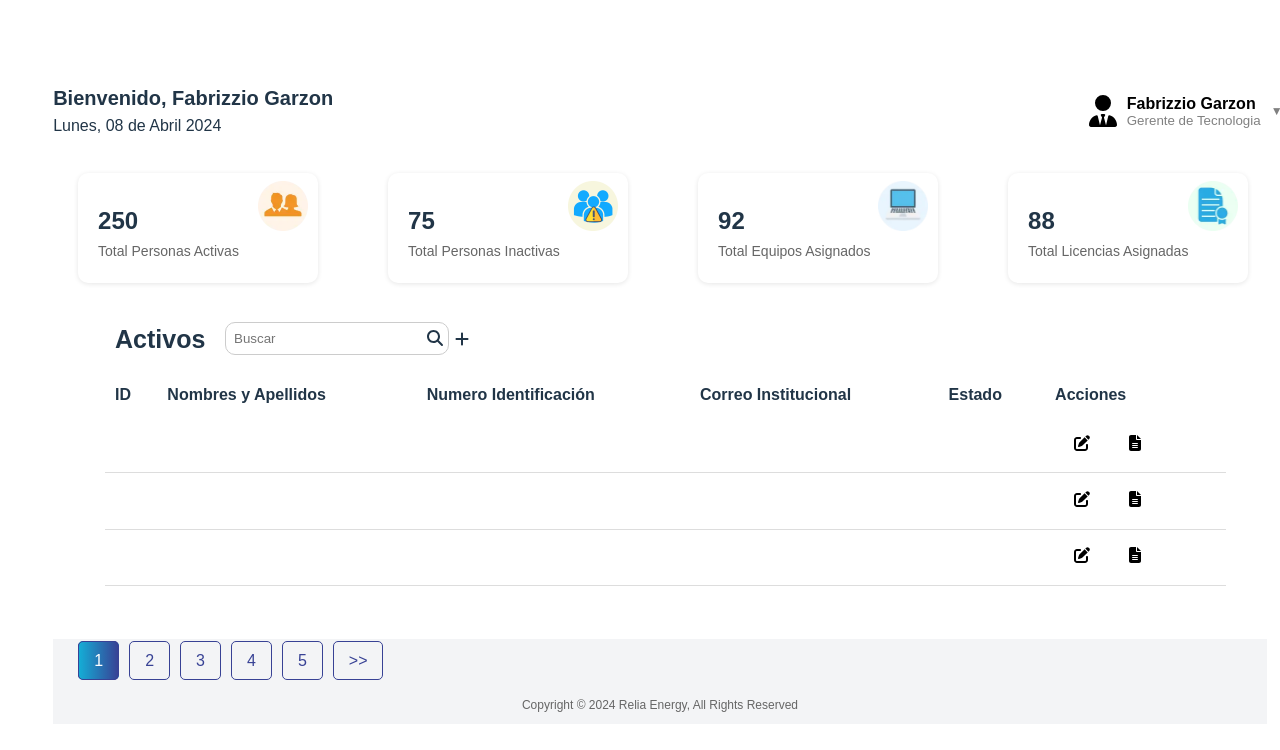
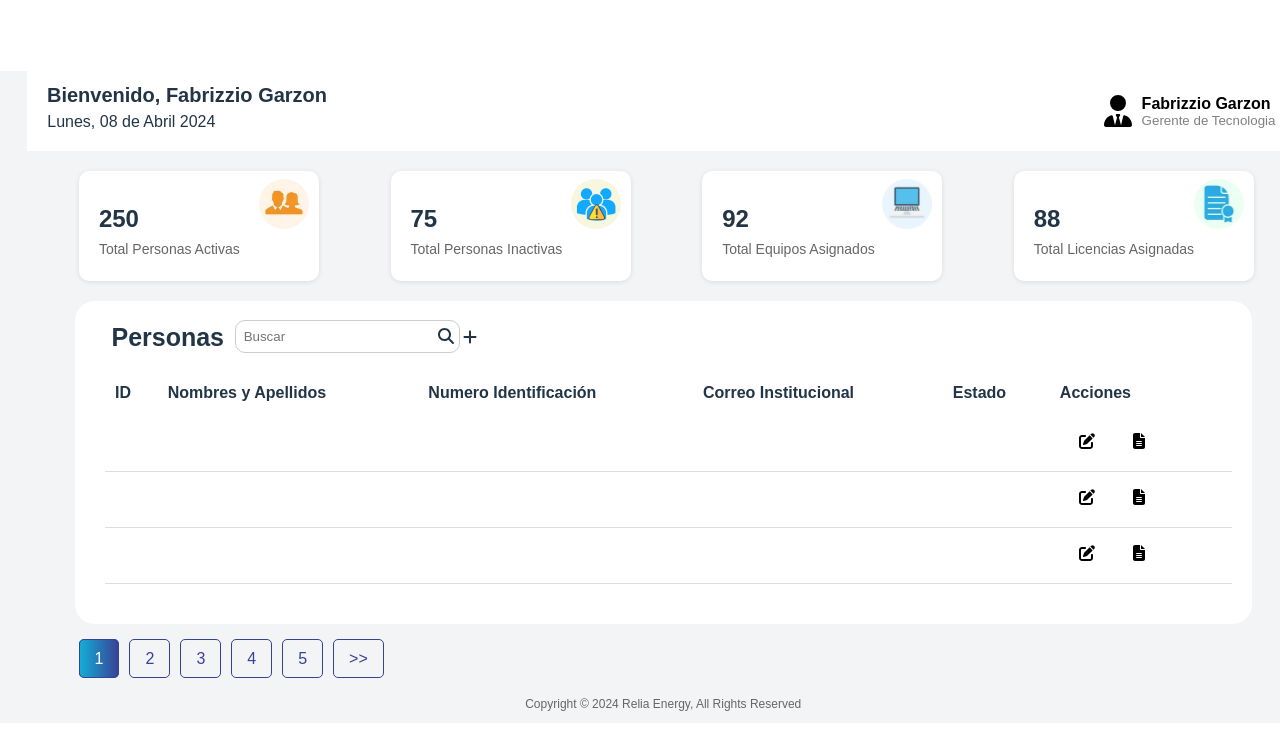
Before and after one commit to Jefersonbarretosanchez/InventariosActivosTI, a React (Vite) app in the folder frontend/: page /personas in a window 1280 px wide. Shown: the top 750 px of the page. Built offline with nearby package versions, Linux system fonts and the light colour scheme.

Commit message:
arreglo porcentajes

```diff
--- a/frontend/src/assets/Estilos/activos.css
+++ b/frontend/src/assets/Estilos/activos.css
@@ -2,7 +2,7 @@
     background-color: white;
     display: flex;
     justify-content: space-between;
-    padding: 10px 20px;
+    padding: 1% 1.5%;
     align-items: center;
     width: 93.9%;
     margin-top: -0.5%;
@@ -11,28 +11,26 @@
 
 .header h1 {
     margin: 0;
-    font-size: 20px;
-    margin-left: 6px;
-    margin-top: 8px;
+    font-size: 125%;
 }
 
 .header p {
-    margin: 5px 0;
-    margin-left: 6px;
+    margin: 1.5%;
+    margin-left: 0.1%;
 }
 
 .menu-login {
     position: relative;
     display: inline-block;
     font-family: Arial, sans-serif;
-    margin-right: -21px;
+    margin-right: -1.7%;
 }
 
 .boton-usuario-gen {
     background-color: #ffffff;
     color: black;
     border: none;
-    padding: 10px;
+    padding: 1px;
     font-size: 16px;
     cursor: pointer;
     display: flex;
@@ -294,7 +292,7 @@
     border: none;
 }
 
-.btn-accion:hover{
+.btn-accion:hover {
     transform: scale(1.5);
 }
 
--- a/frontend/src/assets/Estilos/estilosGlobal.css
+++ b/frontend/src/assets/Estilos/estilosGlobal.css
@@ -15,7 +15,7 @@
 
 }
 
-.Personasody {
+.PersonasBody {
     font-family: Arial, sans-serif;
     margin: 0;
     padding: 0;
--- /dev/null
+++ b/frontend/src/assets/Estilos/personas.css
@@ -0,0 +1,23 @@
+.Personas {
+    position: absolute;
+    margin-left: 0.5%;
+    margin-top: 13px;
+}
+
+.buscador-personas {
+    padding: 8px;
+    margin-bottom: 20px;
+    width: 20%;
+    box-sizing: border-box;
+    border: 1px solid #ccc;
+    border-radius: 10px;
+    position: relative;
+    margin-left: 11.5%;
+    margin-top: 9px;
+}
+
+.agregar-personas {
+    position: absolute;
+    margin-left: 28%;
+    margin-top: -44px;
+}
--- a/frontend/src/assets/componentes/personas.jsx
+++ b/frontend/src/assets/componentes/personas.jsx
@@ -5,6 +5,7 @@ import TablaPersonas from "../subcomponentes/personas/tablaPersonas";
 import Header from "../subcomponentes/generales/header";
 import Sidebar from "../subcomponentes/generales/sidebar";
 import Footer from "../subcomponentes/generales/footer";
+import "../Estilos/personas.css"
 
 export default function Personas() {
     return (
--- a/frontend/src/assets/subcomponentes/personas/tablaPersonas.jsx
+++ b/frontend/src/assets/subcomponentes/personas/tablaPersonas.jsx
@@ -9,12 +9,12 @@ function TablaPersonas() {
   return (
     <div className="contenedor-activos">
       <div className="row-activos">
-        <div className="activos">
-          <h1>Activos</h1>
+        <div className="Personas">
+          <h1>Personas</h1>
         </div>
-        <div className="contbuscador-activos">
+        <div className="contbuscador-personas">
           <input
-            className="buscador-activos"
+            className="buscador-personas"
             type="text"
             placeholder="Buscar"
           />
@@ -24,7 +24,7 @@ function TablaPersonas() {
           />
         </div>
         <div>
-          <FontAwesomeIcon className="agregar-activos" icon={faPlus} />
+          <FontAwesomeIcon className="agregar-personas" icon={faPlus} />
         </div>
         <div className="contenedor-tabla-activos">
           <table className="table-activos">
--- a/frontend/src/assets/subcomponentes/personas/tarjetasPersonas.jsx
+++ b/frontend/src/assets/subcomponentes/personas/tarjetasPersonas.jsx
@@ -1,6 +1,6 @@
 import React from 'react';
 import activos from "../../imagenes/personas.webp";
-import inactivos from "../../imagenes/alertas.png";
+import inactivos from "../../imagenes/Alertas.png";
 import equipos from "../../imagenes/equipos.webp";
 import licencias from "../../imagenes/licencias.webp";
 
```
Lines whose indentation alone changed are shown as unchanged.
